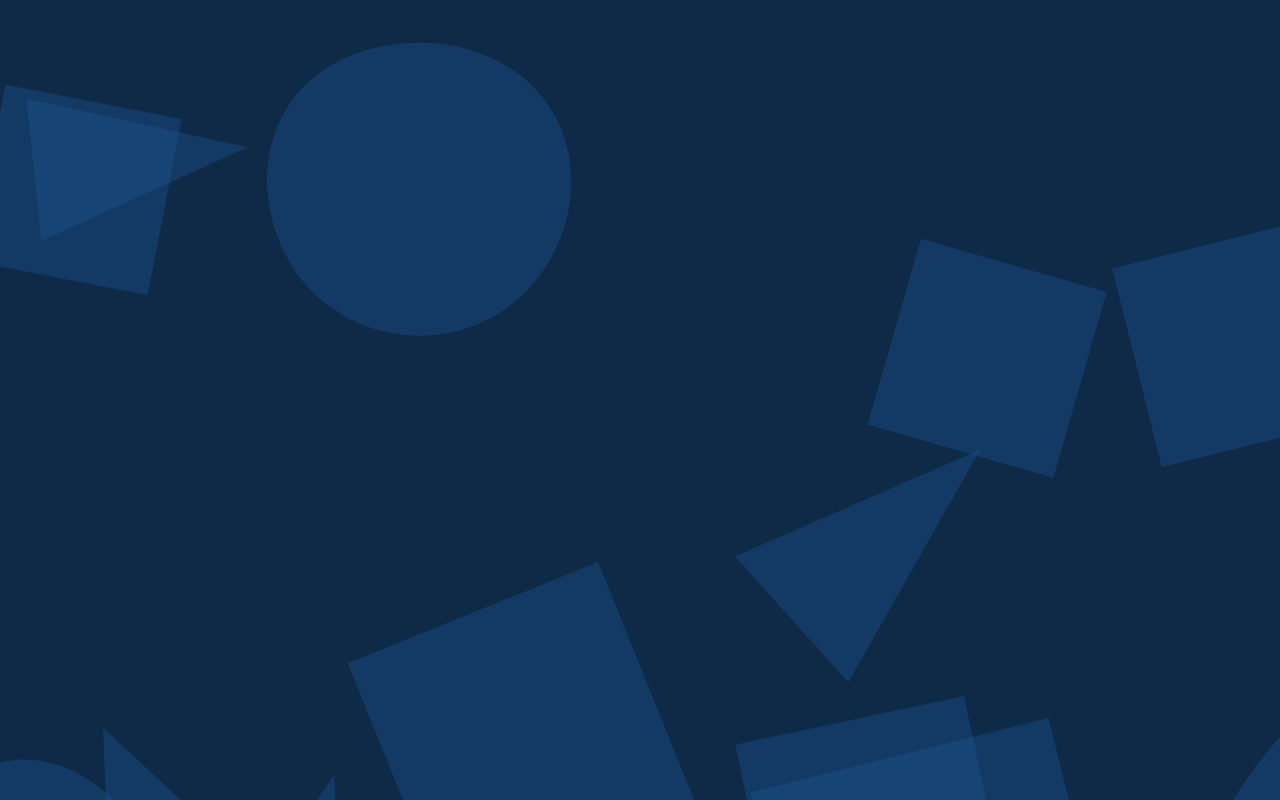
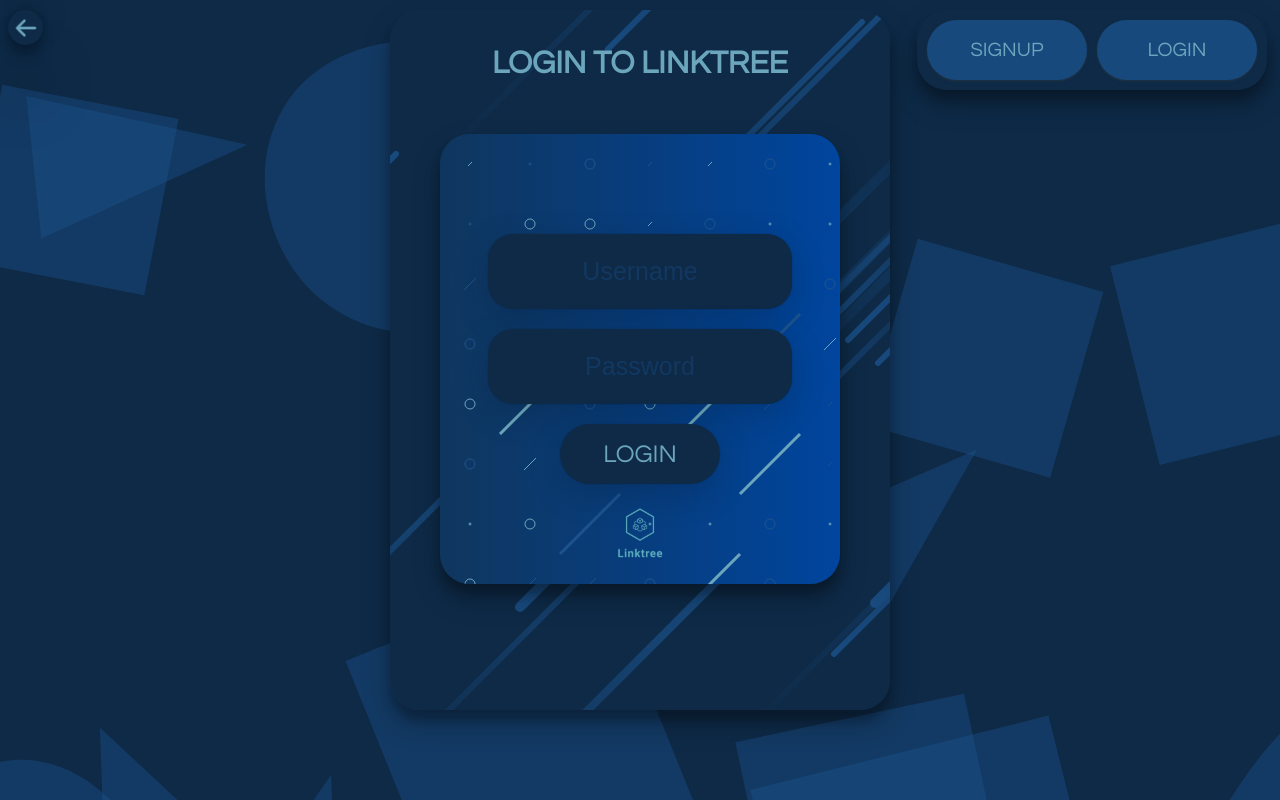
Before and after one commit to teo-101/Teo-s-Linktree, a plain HTML site: page login.html in a window 1280 px wide. Drawn offline with Linux system fonts and the light colour scheme; files that its build step writes are made by us from their sources; a web font is replaced by a local one.

Commit message:
Update login.html

```diff
--- a/login.html
+++ b/login.html
@@ -3,12 +3,44 @@
 <head>
   <meta charset="UTF-8">
   <link href="https://fonts.cdnfonts.com/css/century-gothic" rel="stylesheet">
-  <link rel="icon" href="favicon.png">
-  <link rel="stylesheet" href="style.css">
-  <base href="src\">
+  <link rel="icon" href="src/favicon.png">
+  <link rel="stylesheet" href="style/style.css">
+  <link rel="stylesheet" href="style/loginStyle.css">
   <title>Linktree</title>
 </head>
 <body>
+  <div id="main">
+    <div id="account">
+      <a id="signUp" href="signup.html">
+        SIGNUP
+      </a>
 
+      <a id="login" href="login.html">
+        LOGIN
+      </a>
+    </div>
+
+    <div id="backContainer">
+      <a id="backButton" type="button" href="index.html">
+        <img src="src/back.png" id="back">
+      </a>
+    </div>
+
+    <div id="container"><br>
+      <h1 id="loginTitle">LOGIN TO LINKTREE</h1><br><br>
+
+      <div id="loginPanel">
+        <input id="username" placeholder="Username">
+
+        <input id="password" type="password" placeholder="Password">
+
+        <a id="loginButton" type="button">
+          LOGIN
+        </a>
+
+        <img id="logo" src="src\logo_transparent.png" width="100px" height="100px">
+      </div>
+    </div>
+  </div>
 </body>
 </html>
```
